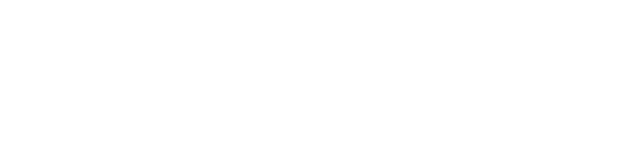
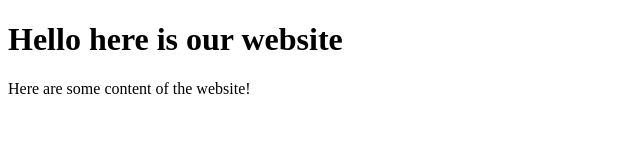
Before and after one commit to olabid15/github-search-user, a plain HTML site: page index.html in a window 1280 px wide. Shown: the whole page, without its empty margins (0-640 px from the left). Drawn offline with Linux system fonts and the light colour scheme.

Commit message:
Added content to index.html

```diff
--- a/index.html
+++ b/index.html
@@ -7,6 +7,7 @@
     <title>Document</title>
 </head>
 <body>
-
+    <h1>Hello here is our website</h1>
+    <p>Here are some content of the website!</p>
 </body>
 </html>
```
Also changed, not shown: 1 other file.
